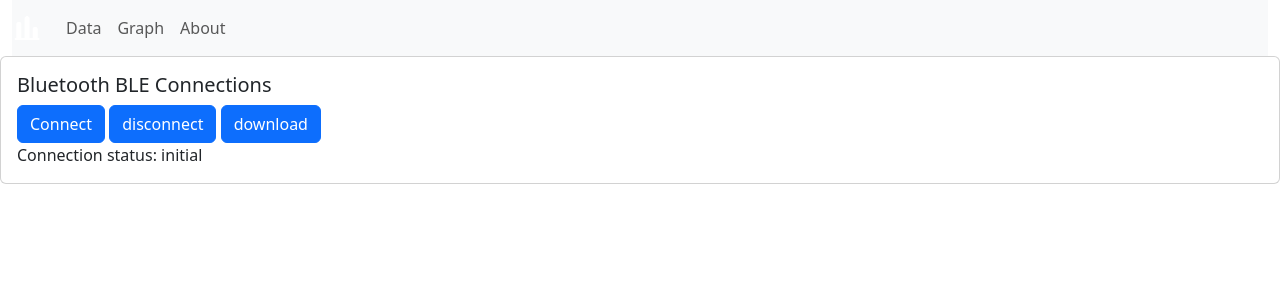
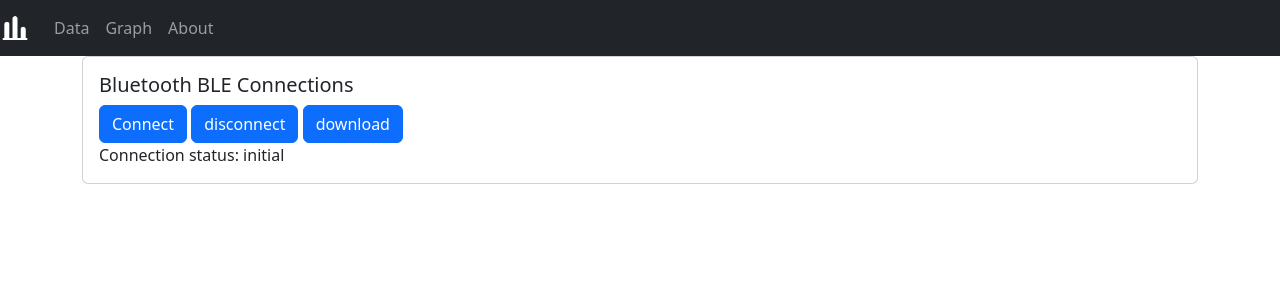
Before and after one commit to joshseeley/datalogger-pwa, a React (Create React App) app: page / in a window 1280 px wide. Shown: the top 300 px of the page. Built offline with nearby package versions, Linux system fonts and the light colour scheme.

Commit message:
backround styling

```diff
--- a/src/App.js
+++ b/src/App.js
@@ -1,7 +1,6 @@
 import React, { useState } from "react";
 
 import "./App.css";
-import Connect from "./components/Connect";
 import MyModule from "./components/MyModule";
 import About from "./components/About";
 import { Route, Routes, Link } from "react-router-dom";
@@ -19,8 +18,6 @@ import ChartComponent from "./components/ChartComponent";
 import { LinkContainer } from "react-router-bootstrap";
 import { Button } from "react-bootstrap";
 import Card from "react-bootstrap/Card";
-import Row from "react-bootstrap/Row";
-import Col from "react-bootstrap/Col";
 
 import "bootstrap/dist/css/bootstrap.min.css";
 
@@ -31,7 +28,6 @@ function App() {
   const [sharedVariableVolts, setSharedVariableVolts] = useState(5);
   const [sharedVariableAmps, setSharedVariableAmps] = useState(5);
   const [sharedVariableThrust, setSharedVariableThrust] = useState(5);
-  const [sharedLabel, setSharedLabel] = useState("");
   const [sharedTemp, setSharedTemp] = useState([]);
   const [sharedTime, setSharedTime] = useState([]);
 
@@ -40,13 +36,12 @@ function App() {
     newVolts,
     newAmps,
     newThrust,
-    newLabel
+
   ) => {
     setSharedVariable(newValue);
     setSharedVariableVolts(newVolts);
     setSharedVariableAmps(newAmps);
     setSharedVariableThrust(newThrust);
-    setSharedLabel(newLabel);
   };
 
   const [thrustState, setThrustState] = useState(0);
@@ -219,11 +214,6 @@ function App() {
   // Data receiving
   function handleCharacteristicValueChanged(event) {
     let value = new TextDecoder().decode(event.target.value); //value is a string
-    // let valueString = value.toString();
-    // console.log(value, 'in');
-
-    console.log("value is: ");
-    console.log(value);
 
     const splitArray = value.split(" ");
 
@@ -300,8 +290,6 @@ function App() {
       return tempValues;
     }
 
-    let keysArray = Object.keys(newData);
-
     updateSharedVariable(
       dataArray[dataArray.length - 1].temp,
       dataArray[dataArray.length - 1].volts,
@@ -309,18 +297,6 @@ function App() {
       dataArray[dataArray.length - 1].thust,
       dataArray[dataArray.length - 1].time
     );
-
-    console.log("temporary data type:");
-    console.log(typeof tempData);
-    console.log("temporary data is:");
-    console.log(tempData);
-    console.log("The data array is ");
-    console.log(dataArray);
-    console.log(`timestamp: ${timeStamp}`);
-    console.log(`thrust: ${thustFinal}`);
-    console.log(`amps: ${ampsFinal}`);
-    console.log(`volts: ${voltsFinal}`);
-    console.log(`temp: ${tempFinal}`);
 
     function removeNullBytes(str) {
       return str
@@ -362,9 +338,8 @@ function App() {
 
   return (
     <>
-      <Container fluid>
-        <Navbar expand="lg" className="bg-body-tertiary">
-          <Navbar.Brand href="#home">
+        <Navbar bg="dark" variant="dark" >
+          <Navbar.Brand >
             <img
               src={Image}
               width="30"
@@ -377,9 +352,6 @@ function App() {
           <Navbar.Toggle aria-controls="basic-navbar-nav" />
           <Navbar.Collapse id="basic-navbar-nav">
             <Nav className="me-auto">
-              {/* <LinkContainer to="/">
-                  <Nav.Link>Connect</Nav.Link>
-                </LinkContainer> */}
               <LinkContainer to="/data">
                 <Nav.Link>Data</Nav.Link>
               </LinkContainer>
@@ -392,8 +364,9 @@ function App() {
             </Nav>
           </Navbar.Collapse>
         </Navbar>
-      </Container>
-      <Card>
+
+      <Container>
+        <Card>
         <Card.Body>
           <Card.Title>Bluetooth BLE Connections</Card.Title>
           <Button variant="primary" onClick={connect}>
@@ -408,16 +381,9 @@ function App() {
           <Card.Text>Connection status: {status}</Card.Text>
         </Card.Body>
       </Card>
+      </Container>
+
       <Routes>
-        {/* <Route
-            path="/"
-            element={
-              <Connect
-                sharedVariable={sharedVariable}
-                updateSharedVariable={updateSharedVariable}
-              />
-            }
-          /> */}
         <Route
           path="/data"
           element={
@@ -435,7 +401,6 @@ function App() {
           element={
             <ChartComponent
               sharedVariable={sharedVariable}
-              sharedLabel={sharedLabel}
               dataArray={dataArray}
               sharedTemp={sharedTemp}
               sharedTime={sharedTime}
@@ -444,6 +409,7 @@ function App() {
         />
         <Route path="/about" element={<About />} />
       </Routes>
+
     </>
   );
 }
--- a/src/components/ChartComponent.js
+++ b/src/components/ChartComponent.js
@@ -1,14 +1,11 @@
 // src/ChartComponent.js
-import React, { useState } from "react";
+import React from "react";
 import { Line } from "react-chartjs-2";
 import Container from "react-bootstrap/Container";
 import Row from "react-bootstrap/Row";
 import Col from "react-bootstrap/Col";
 
 const ChartComponent = ({
-  sharedVariable,
-  sharedLabel,
-  dataArray,
   sharedTime,
   sharedTemp,
 }) => {
```
